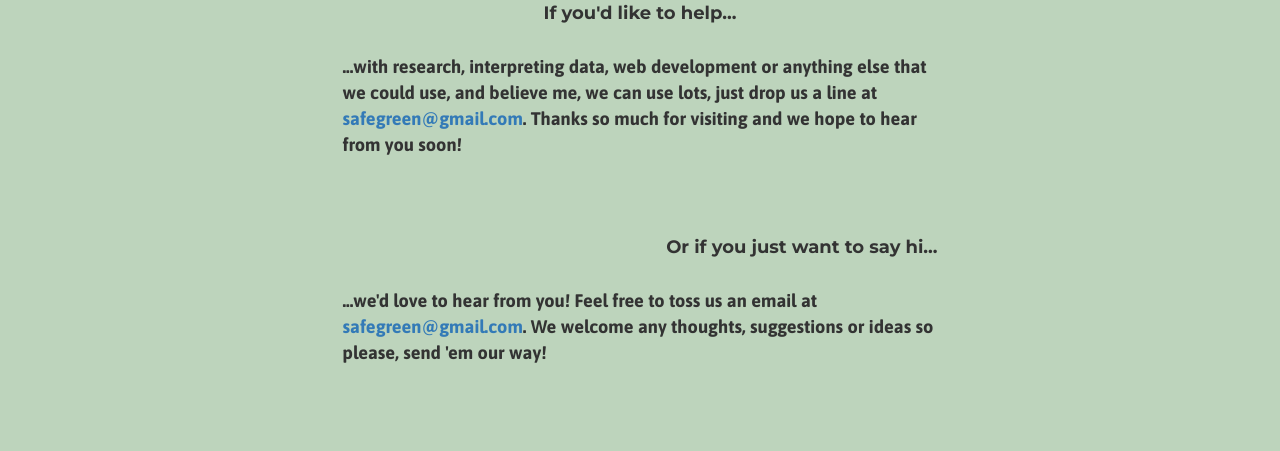
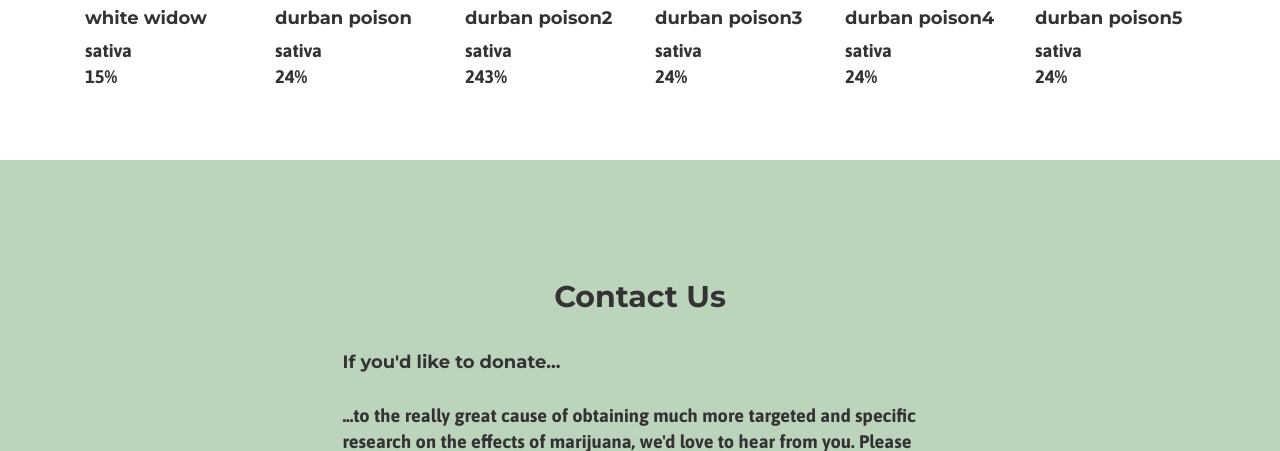
Before and after one commit to pcnicklaus/personal_project_safe_green, a PHP site: page /index3.html in a window 1280 px wide. Shown: the part 2520-2971 px from the top of the page. Before the commit the page ends 2883 px from the top, so only its background shows below. Run offline with PHP 8.4, Linux system fonts and the light colour scheme; some libraries are stand-ins or nearby versions.

Commit message:
some of the oop working and appending to the dom

```diff
--- a/css/main.css
+++ b/css/main.css
@@ -31,6 +31,11 @@
 }
 p, div {
     font-family: 'Asap', Helvetica, Arial, sans-serif;
+}
+
+#recommendations {
+  padding-top: 60px;
+  padding-bottom: 60px;
 }
 
 /*how do i get the append to stay in the same spot*/
--- a/index3.html
+++ b/index3.html
@@ -300,8 +300,25 @@
       </div>
     </div><!-- container content -->
 
-    <div class="container">
-      <div id="reco-holder"></div>
+    <div class="container" id="recommendations">
+      <h2 class="center">Recommendations</h2>
+      <br>
+      <br>
+      <br>
+      <h3>Marijuana</h3>
+      <p>We always recommend sativas, uplifting, go out and do something high, over indicas, heady, cerebral yet couch-locked stoning, for first time users.
+      <div id="row">
+        <div id="marijuana-reco-holder">
+<!--           <div class="col-sm-2">
+            <img src="images/Cataract-Kush-Marijuana-Bud.jpg" class="img-responsive" alt="">
+            <h4>Brian</h4>
+            <p>Cataract Kush<br>
+            Sattiva<br>
+            24%
+            </p>
+          </div> -->
+        </div>
+      </div>
     </div>
 
     <!-- contact us -->
--- a/js/main.js
+++ b/js/main.js
@@ -1,31 +1,62 @@
 // Product Constructor
-// function Product(name, type, thc, image) {
-//   this.name = name,
-//   this.type = type,
-//   this.thc = thc,
-//   this.image = image || "sorry.";
-// }
+function Product(name, type, thc, image) {
+  this.name = name,
+  this.type = type,
+  this.thc = thc,
+  this.image = image || "sorry.";
+}
+
+function Edible(name, type, milligrams, image) {
+  this.name = name,
+  this.type = type,
+  this.milligrams = milligrams,
+  this.image = image;
+ }
 
 // Product Methods
+var marijuanaArray = [];
+var $element = '';
+Product.prototype.createElement = function() {
+  $element = $('<div class="col-sm-2"><img src="'+this.image+'" class="img-responsive" alt=""><h4>'+ this.name +'</h4><p>'+this.type+'<br>'+this.thc+'% </p></div>');
+  marijuanaArray.push($element);
+  return $element;
+};
 
-// var $element = '';
-// Product.prototype.createElement = function() {
-//   $element = $('<div class="col-sm-2"><h4>'+this.name+'</h4><p>'+this.thc+'</p></div>');
-//   return $element;
-// };
+Product.prototype.renderPot = function() {
+  for (var i = 0; i < marijuanaArray.length; i++) {
+    $('#marijuana-reco-holder').append(marijuanaArray[i]);
+    }
+};
 
+var edibleArray = [];
+var $edibleElement = '';
+Product.prototype.createEdibleElement = function() {
+  $edibleElement = $('<div class="col-sm-2"><img src="'+this.image+'" class="img-responsive" alt=""><h4>'+ this.name +'</h4><p>'+this.type+'<br>'+this.thc+'% </p></div>');
+  edibleArray.push($edibleElement);
+  return $element;
+};
+Product.prototype.renderEdible = function() {
+  for (var i = 0; i < edibleArray.length; i++) {
+    $('#edible-reco-holder').append(edibleArray[i]);
+    }
+};
 
-// Product.prototype.render = function() {
-//   $('#reco-holder').html($element);
-// };
+// marijuana
+var whiteWidow = new Product('white widow', 'sativa', 15, "images/Cataract-Kush-Marijuana-Bud.jpg");
+var durbanPoison = new Product('durban poison', 'sativa', 24, "images/good_pot.jpg");
+var durbanPoison2 = new Product('durban poison2', 'sativa', 243, "images/grandpurp.jpg");
+var durbanPoison3 = new Product('durban poison3', 'sativa', 24, "images/33009demo11organicjackherer002.jpg");
+var durbanPoison4 = new Product('durban poison4', 'sativa', 24, "images/rare_dankness_seeds_-_ghost_train_haze_nr1.jpg");
+var durbanPoison5 = new Product('durban poison5', 'sativa', 24, "images/Macro_cannabis_bud.jpg");
 
-// var whiteWidow = new Product('white widow', 'sativa', 15, "none");
-// console.log(whiteWidow.createElement());
-// whiteWidow.createElement();
-// whiteWidow.render();
-
- // for (var i = 0; i < this.games.length; i++) {
- //    $('#library-div').append("<p='double-click-remove'>" + this.games[i].title + " - " + this.games[i].genre + "</p>");
+// edibles
+var whiteWidow1 = new Edible ('white widow', 'sativa', 15, "images/Cataract-Kush-MarijuanaEdible -Bud.jpg");
+var whiteWidow2 = new Edible ('white widow', 'sativa', 15, "images/Cataract-Kush-MarijuanaEdible -Bud.jpg");
+var durbanPoison6 = new Edible ('durban poison', 'sativa', 24, "images/good_pot.jpg");
+var durbanPoison7 = new Edible ('durban poison2', 'sativa', 243, "images/grandpurp.jpg");
+var durbanPoison8 = new Edible ('durban poison3', 'sativa', 24, "images/33009demo11organicjackherer002.jpg");
+var durbanPoison9 = new Edible ('durban poison4', 'sativa', 24, "images/rare_dankness_seeds_-_ghost_train_haze_nr1.jpg");
+var durbanPoison10 = new Edible ('durban poison5', 'sativa', 24, "images/Macro_cannabis_bud.jpg");
 
 
 $(document).on('ready', function() {
@@ -35,6 +66,14 @@
     keyboard:false,
     show:true
   });
+
+  whiteWidow.createElement();
+  durbanPoison.createElement();
+  durbanPoison2.createElement();
+  durbanPoison3.createElement();
+  durbanPoison4.createElement();
+  durbanPoison5.createElement();
+  durbanPoison5.renderPot();
 
   // age verification check
   function ageVerification() {
```
